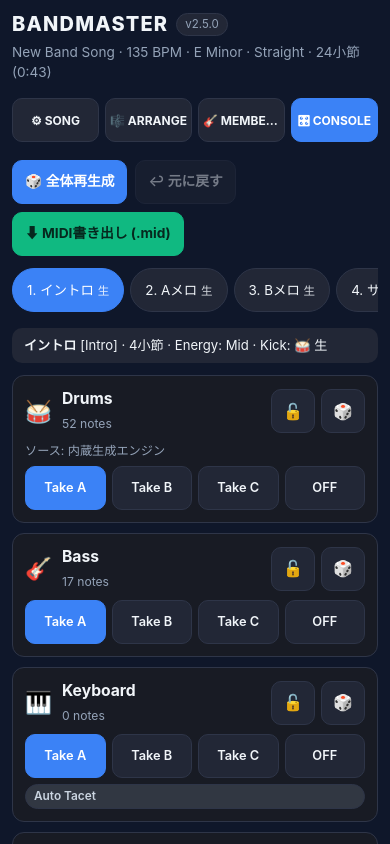
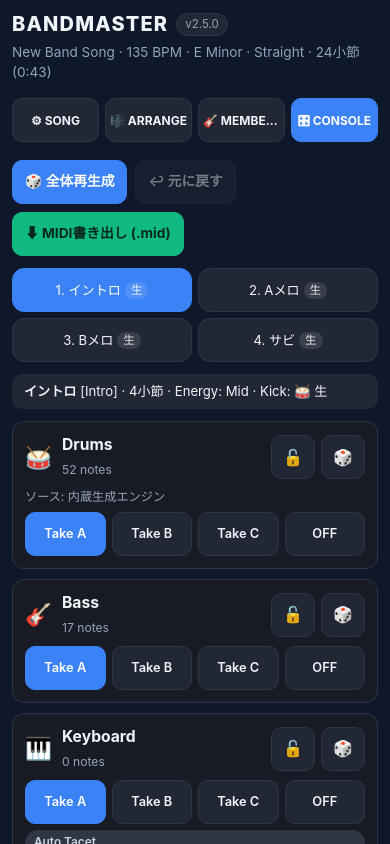
Before and after one commit to miyamax0523/bandmaster, a React (Vite) app: page / in a window 390 px wide. Shown: the top 844 px of the page. Built offline with nearby package versions, Linux system fonts and the light colour scheme.

Commit message:
style: replace horizontal section pills scroll with responsive wrap grid

```diff
--- a/src/index.css
+++ b/src/index.css
@@ -479,12 +479,17 @@ input[type='range'] {
 }
 
 .section-pills {
-  display: flex;
+  display: grid;
+  grid-template-columns: repeat(2, minmax(0, 1fr));
   gap: 6px;
-  overflow-x: auto;
+  width: 100%;
   max-width: 100%;
-  padding-bottom: 4px;
-  scrollbar-width: thin;
+}
+
+@media (max-width: 359px) {
+  .section-pills {
+    grid-template-columns: minmax(0, 1fr);
+  }
 }
 
 .arrange-top-bar {
@@ -542,11 +547,22 @@ input[type='range'] {
 }
 
 .pill {
-  flex-shrink: 0;
-  border-radius: 999px;
-  padding: 8px 14px;
-  font-size: 0.84rem;
-  white-space: nowrap;
+  min-width: 0;
+  width: 100%;
+  min-height: 44px;
+  border-radius: 12px;
+  padding: 8px 10px;
+  font-size: 0.82rem;
+  white-space: normal;
+  word-break: keep-all;
+  overflow-wrap: break-word;
+  display: flex;
+  flex-wrap: wrap;
+  align-items: center;
+  justify-content: center;
+  gap: 4px;
+  text-align: center;
+  line-height: 1.25;
 }
 
 .pill.active {
@@ -556,8 +572,12 @@ input[type='range'] {
 }
 
 .pill-sub {
+  flex-shrink: 0;
   font-size: 0.72rem;
-  opacity: 0.85;
+  padding: 1px 6px;
+  border-radius: 999px;
+  background: rgba(255, 255, 255, 0.12);
+  opacity: 0.92;
 }
 
 .section-meta-bar {
```
